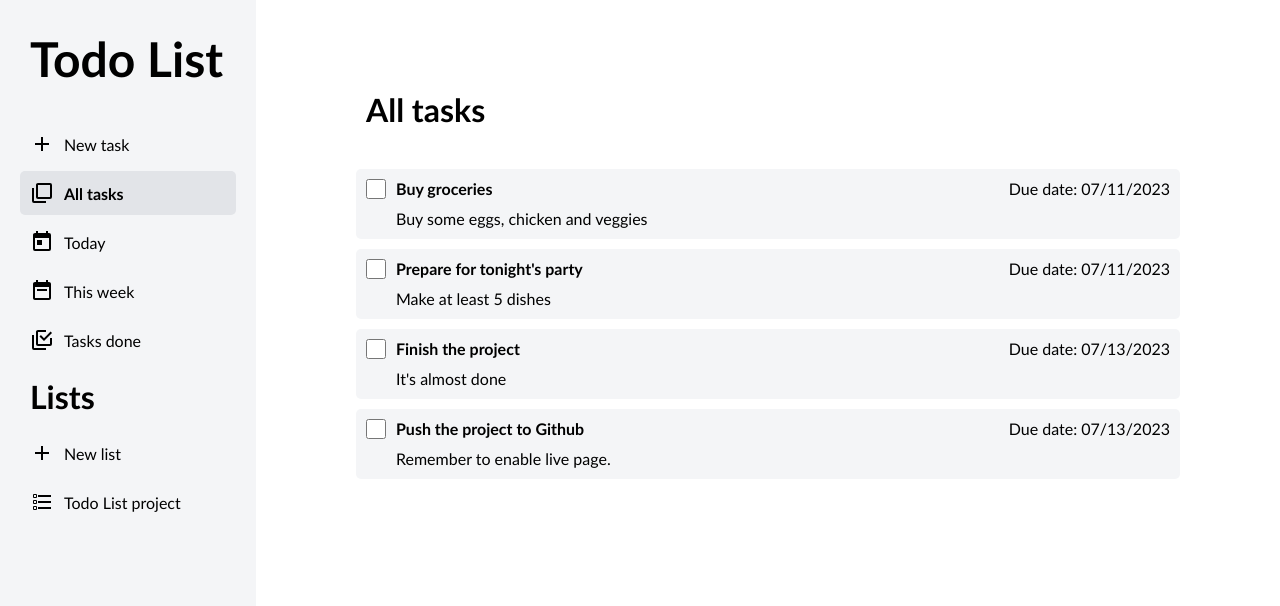
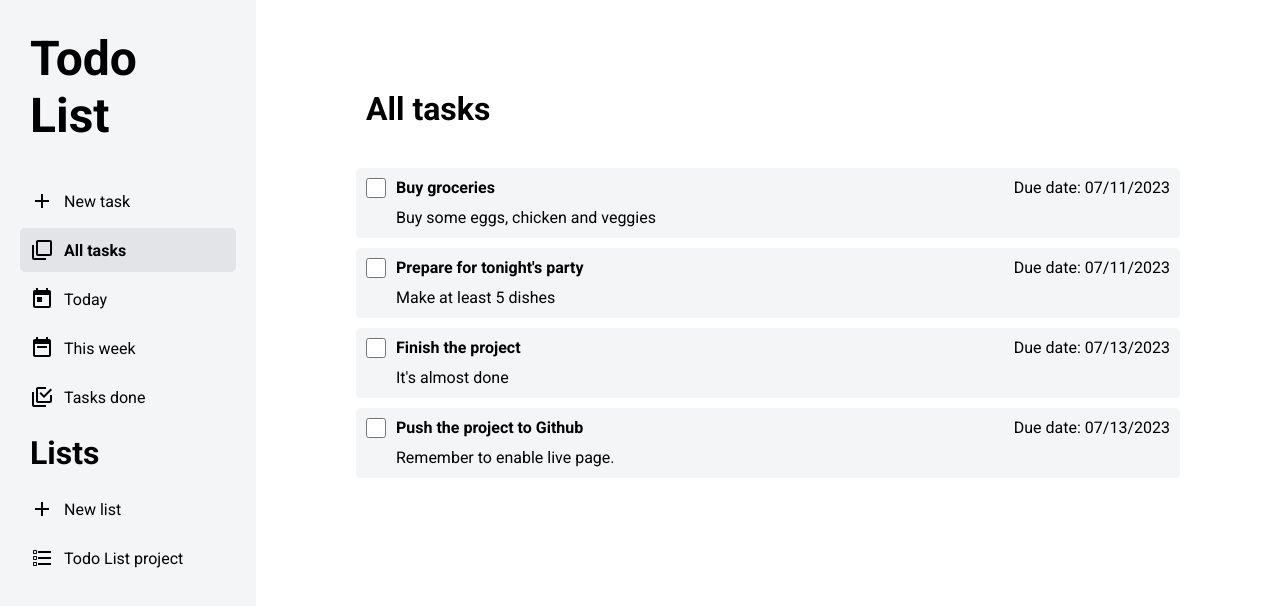
Before and after one commit to ta457/todo-list, a website built with webpack: page dist/index.html in a window 1280 px wide. Built offline with Linux system fonts and the light colour scheme; a web font is replaced by a local one.

Commit message:
Fix the fonts

```diff
--- a/src/style.css
+++ b/src/style.css
@@ -2,7 +2,7 @@
     margin: 0;
     padding: 0;
     box-sizing: border-box;
-    font-family: 'Gill Sans', 'Gill Sans MT', Calibri, 'Trebuchet MS', sans-serif;
+    font-family: 'Roboto', sans-serif;
 }
 :root {
     --navbar-bg: #f4f5f7;
```
Also changed, not shown: dist/index.html, dist/main.js.
